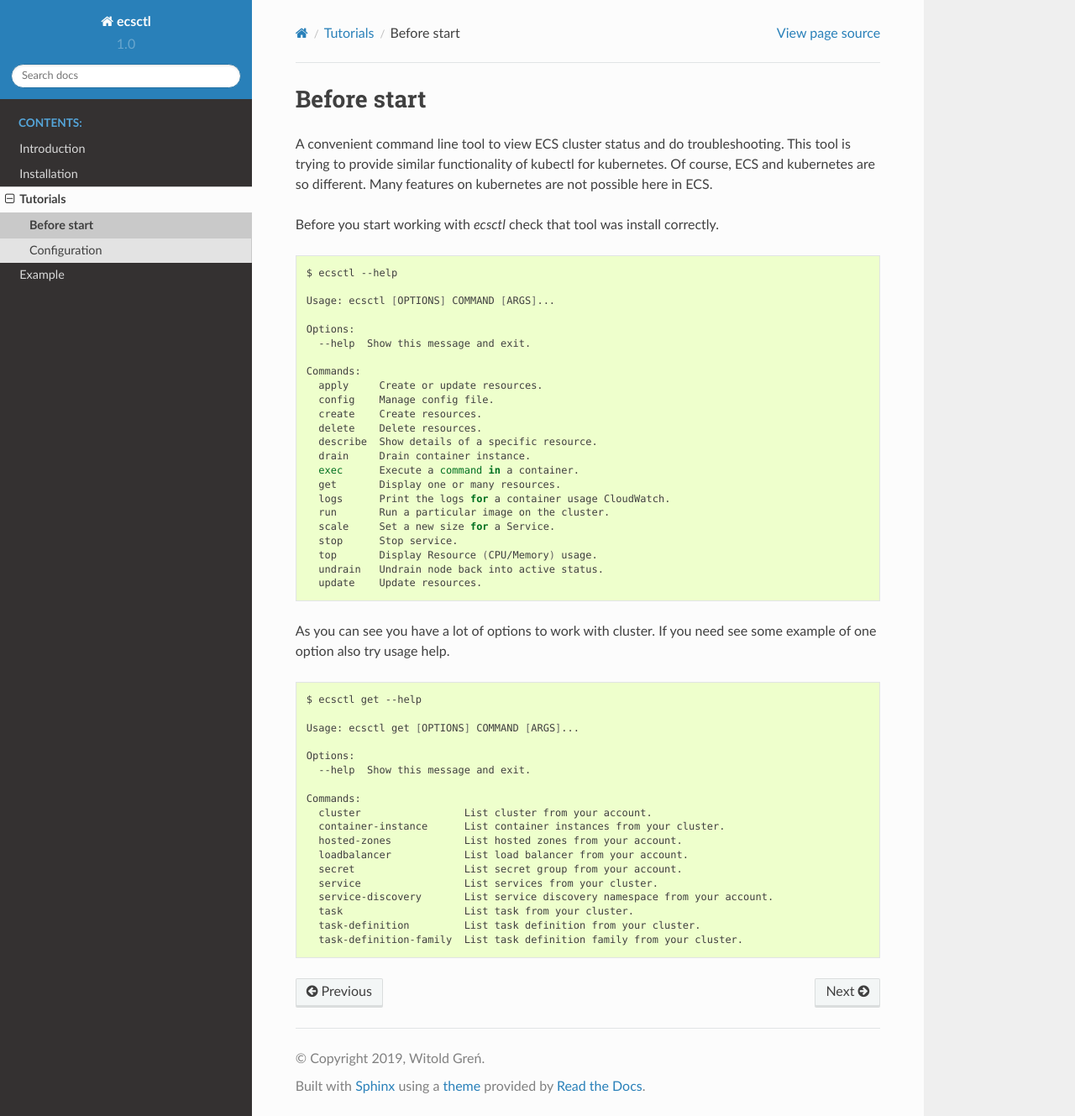
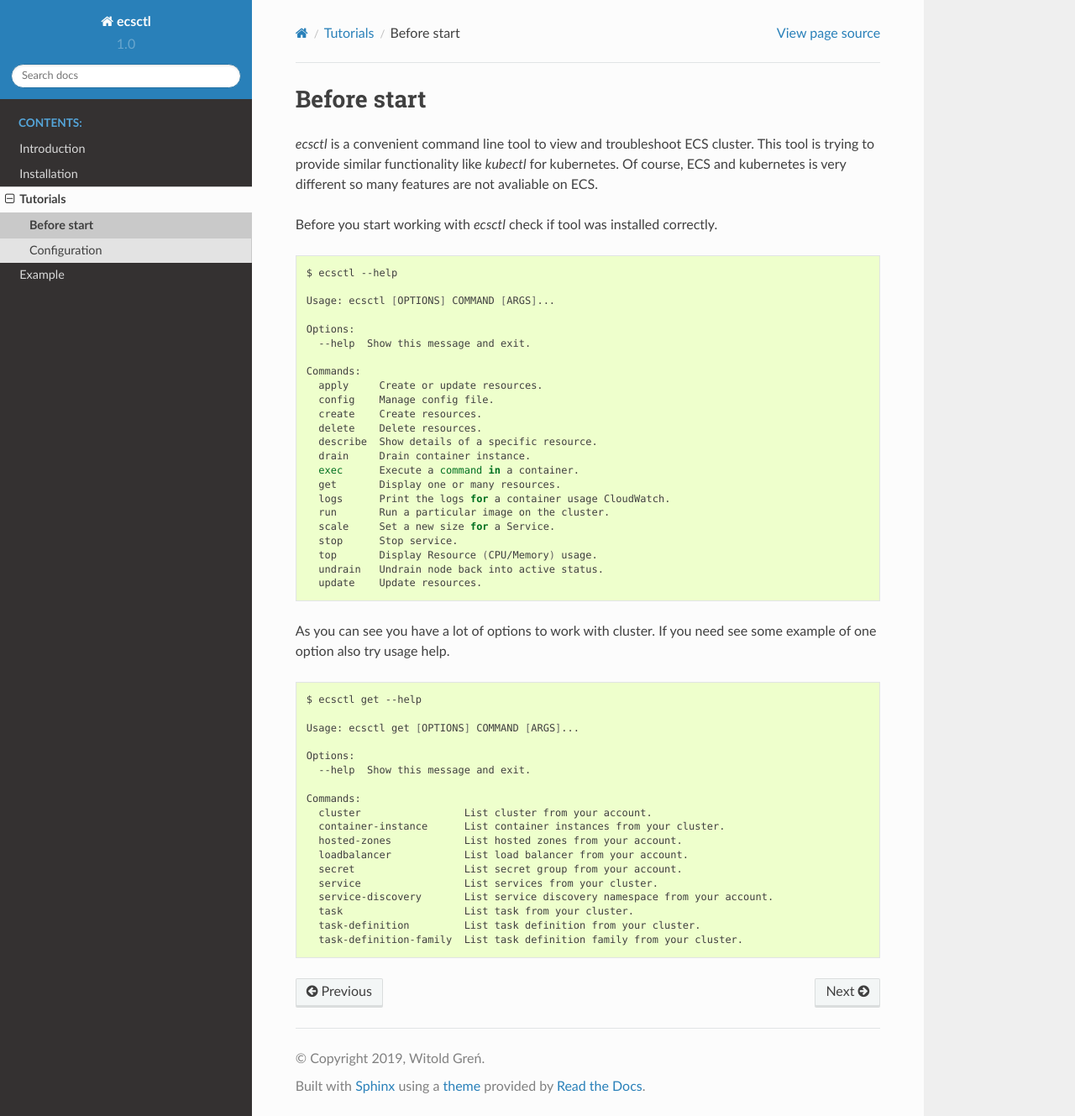
Before and after one commit to witold-gren/ecsctl, a Sphinx documentation site: the page built from docs/pages/tutorials/beforestart.rst, in a window 1280 px wide and 1329 px high. Shown: the whole window at 84% size. Built offline with Sphinx 7.4.7 and the Read the Docs theme 2.0.0, drawn with Linux system fonts in a browser that asks for light colours.

Commit message:
language update - before start

```diff
--- a/docs/pages/tutorials/beforestart.rst
+++ b/docs/pages/tutorials/beforestart.rst
@@ -2,11 +2,11 @@
 Before start
 ************
 
-A convenient command line tool to view ECS cluster status and do troubleshooting.
-This tool is trying to provide similar functionality of kubectl for kubernetes.
-Of course, ECS and kubernetes are so different. Many features on kubernetes are not possible here in ECS.
+`ecsctl` is a convenient command line tool to view and troubleshoot ECS cluster.
+This tool is trying to provide similar functionality like `kubectl` for kubernetes.
+Of course, ECS and kubernetes is very different so many features are not avaliable on ECS.
 
-Before you start working with `ecsctl` check that tool was install correctly.
+Before you start working with `ecsctl` check if tool was installed correctly.
 
 .. code-block:: bash
 
```
